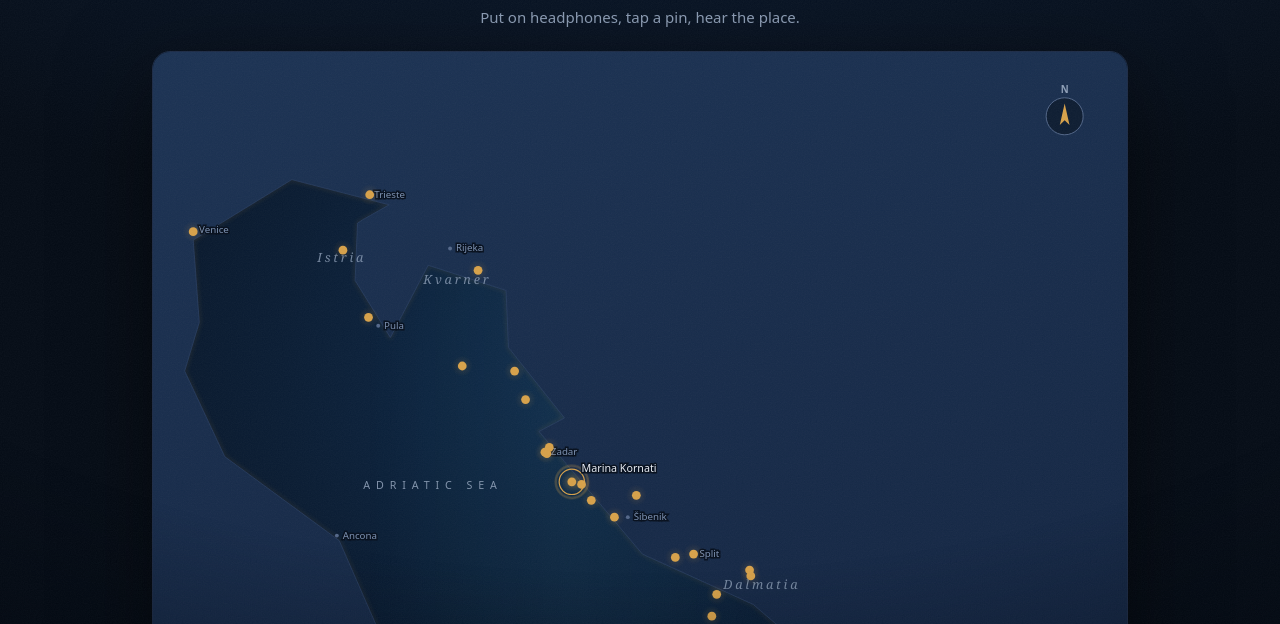
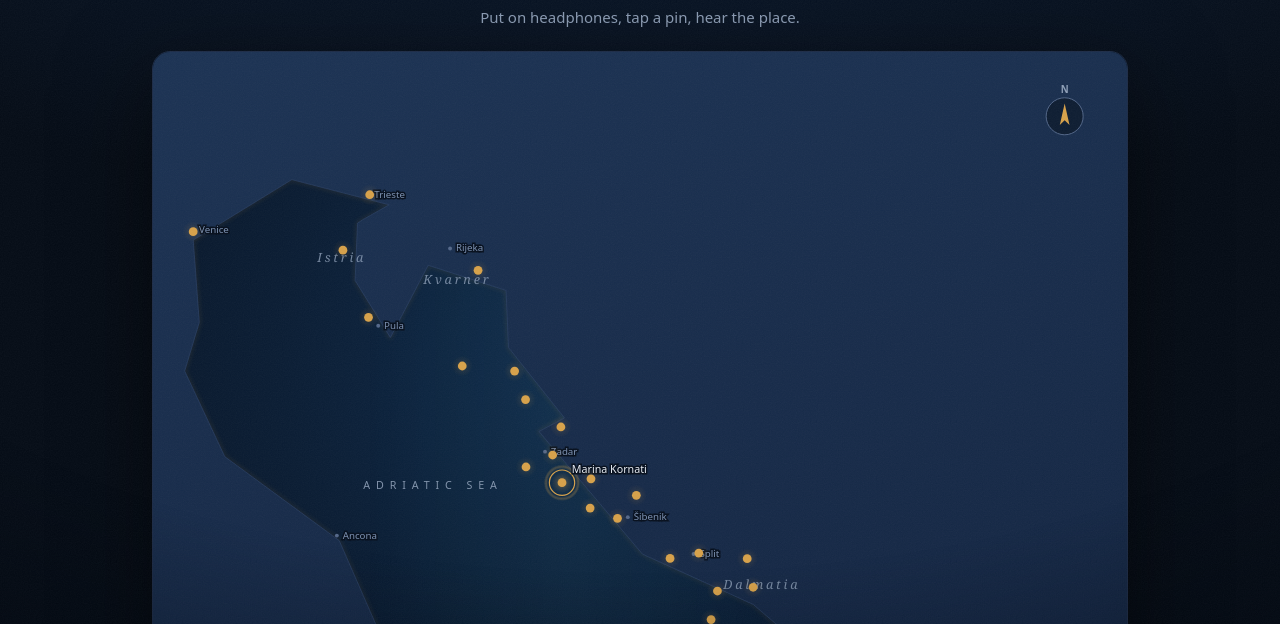
Before and after one commit to KaiByka/adriatic-sounds, a plain HTML site: page site/index.html in a window 1280 px wide. Shown: the part 160-784 px from the top of the page. Drawn offline with Linux system fonts and the light colour scheme.

Commit message:
De-collide overlapping map pins with a deterministic layout pass
- layoutPins() runs at render: pins closer than 30 SVG units (e.g. the three
  Zadar pins, the Dubrovnik cluster, Brela/Biokovo) are pushed apart pairwise,
  clamped to the map; deterministic, no randomness
- pinPos store is also used by the pin->card connector, so it follows the
  adjusted positions
- verified: min pairwise distance 30.0 after layout on real pins.json,
  rendered map preview eyeballed, JS node --check, full page validations pass

Generated by Mistral Vibe.
Co-Authored-By: Mistral Vibe <vibe@mistral.ai>

```diff
--- a/site/index.html
+++ b/site/index.html
@@ -570,12 +570,38 @@ function drawFurniture() {
 }
 
 /* ---------- pins ---------- */
+const pinPos = {};
+/* deterministic de-collision: push pins that sit closer than MIN_D apart
+   (e.g. the three Zadar pins) into a small ring, clamped to the map */
+function layoutPins() {
+  const MIN_D = 30;
+  const pts = PINS.map(p => ({ key: p.key, x: PX(p.lon), y: PY(p.lat) }));
+  for (let iter = 0; iter < 120; iter++) {
+    let moved = false;
+    for (let i = 0; i < pts.length; i++) for (let j = i + 1; j < pts.length; j++) {
+      const a = pts[i], b = pts[j];
+      let dx = b.x - a.x, dy = b.y - a.y, d = Math.hypot(dx, dy);
+      if (d < MIN_D) {
+        if (d < 0.001) { dx = 0.5 * (i % 2 ? 1 : -1); dy = 0.5 * (j % 2 ? 1 : -1); d = Math.hypot(dx, dy); }
+        const push = (MIN_D - d) / 2, ux = dx / d, uy = dy / d;
+        a.x -= ux * push; a.y -= uy * push; b.x += ux * push; b.y += uy * push;
+        a.x = Math.max(18, Math.min(W - 18, a.x)); a.y = Math.max(18, Math.min(H - 18, a.y));
+        b.x = Math.max(18, Math.min(W - 18, b.x)); b.y = Math.max(18, Math.min(H - 18, b.y));
+        moved = true;
+      }
+    }
+    if (!moved) break;
+  }
+  for (const pt of pts) pinPos[pt.key] = pt;
+}
 function drawPins() {
+  layoutPins();
   PINS.forEach((p, i) => {
     const link = el('a', { href: '#sound=' + p.key, 'class': 'pin-link', tabindex: '0', 'aria-label': p.name + ' — ' + p.place }, gPins);
     const g = el('g', { 'class': 'pin' + (p.audio ? '' : ' pending') }, link);
     g.dataset.key = p.key;
-    const x = PX(p.lon), y = PY(p.lat);
+    const pt = pinPos[p.key];
+    const x = pt.x, y = pt.y;
     el('circle', { 'class': 'glow', cx: x, cy: y, r: 11 }, g);
     el('circle', { 'class': 'pulse', cx: x, cy: y, r: 9 }, g);
     el('circle', { 'class': 'ring', cx: x, cy: y, r: 13 }, g);
@@ -698,7 +724,8 @@ function updateConnector() {
     const cx = (crect.left + crect.width / 2 - srect.left) / scale;
     const tx = Math.max(24, Math.min(W - 24, cx));
     const ty = Math.max(24, Math.min(H - 8, (crect.top - srect.top) / scale + 6));
-    const x = PX(current.lon), y = PY(current.lat);
+    const pp = pinPos[current.key] || { x: PX(current.lon), y: PY(current.lat) };
+    const x = pp.x, y = pp.y;
     const mx = (x + tx) / 2, my = Math.min(y, ty) - 46;
     connector.setAttribute('d', 'M' + x + ' ' + y + ' Q' + mx + ' ' + my + ' ' + tx + ' ' + ty);
     connector.style.opacity = '.55';
```
